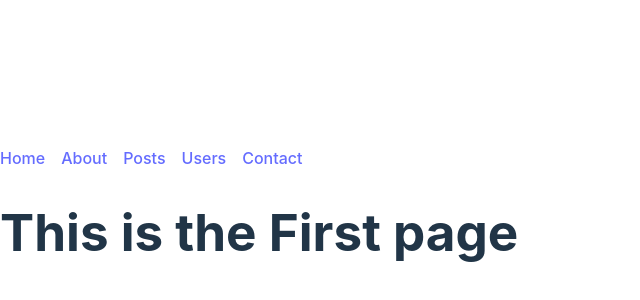
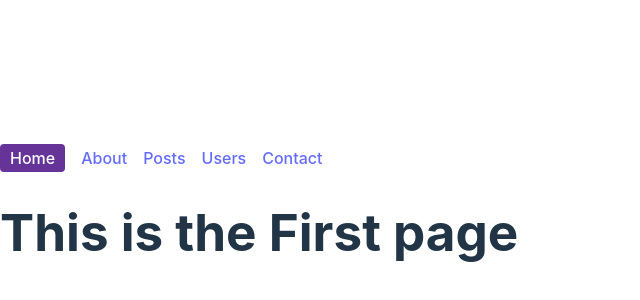
Before and after one commit to kabirshuvo/React-Router, a React (Vite) app: page / in a window 1280 px wide. Shown: the part 180-480 px from the top of the page, without its empty margins (0-640 px from the left). Built offline with nearby package versions, Linux system fonts and the light colour scheme.

Commit message:
Active Link Added

```diff
--- /dev/null
+++ b/src/components/activeNavLink/ActiveNavLink.css
@@ -0,0 +1,6 @@
+.active {
+  background-color: rebeccapurple;
+  padding: 4px 10px;
+  border-radius: 4px;
+  color: white;
+}
--- /dev/null
+++ b/src/components/activeNavLink/ActiveNavLink.jsx
@@ -0,0 +1,16 @@
+import React from 'react';
+import { NavLink } from 'react-router-dom';
+import './ActiveNavLink.css';
+
+const ActiveNavLink = ({to, children}) => {
+    return (
+        <NavLink
+            to={to}
+                className={({isActive})=> isActive ? "active" : ""}
+       >
+        {children}
+        </NavLink>
+    );
+};
+
+export default ActiveNavLink;
--- a/src/header/Header.jsx
+++ b/src/header/Header.jsx
@@ -1,14 +1,15 @@
 import React from 'react';
-import { Link } from 'react-router-dom';
+
+import ActiveNavLink from '../components/activeNavLink/ActiveNavLink';
 import './Header.css';
 const Header = () => {
     return (
         <nav>
-            <Link to="/">Home</Link>
-            <Link to="/about">About</Link>
-            <Link to="posts">Posts</Link>
-            <Link to="/users">Users</Link>
-            <Link to="/contact">Contact</Link>
+            <ActiveNavLink to="/">Home</ActiveNavLink>
+            <ActiveNavLink to="/about">About</ActiveNavLink>
+            <ActiveNavLink to="posts">Posts</ActiveNavLink>
+            <ActiveNavLink to="/users">Users</ActiveNavLink>
+            <ActiveNavLink to="/contact">Contact</ActiveNavLink>
         </nav>
     );
 };
```
